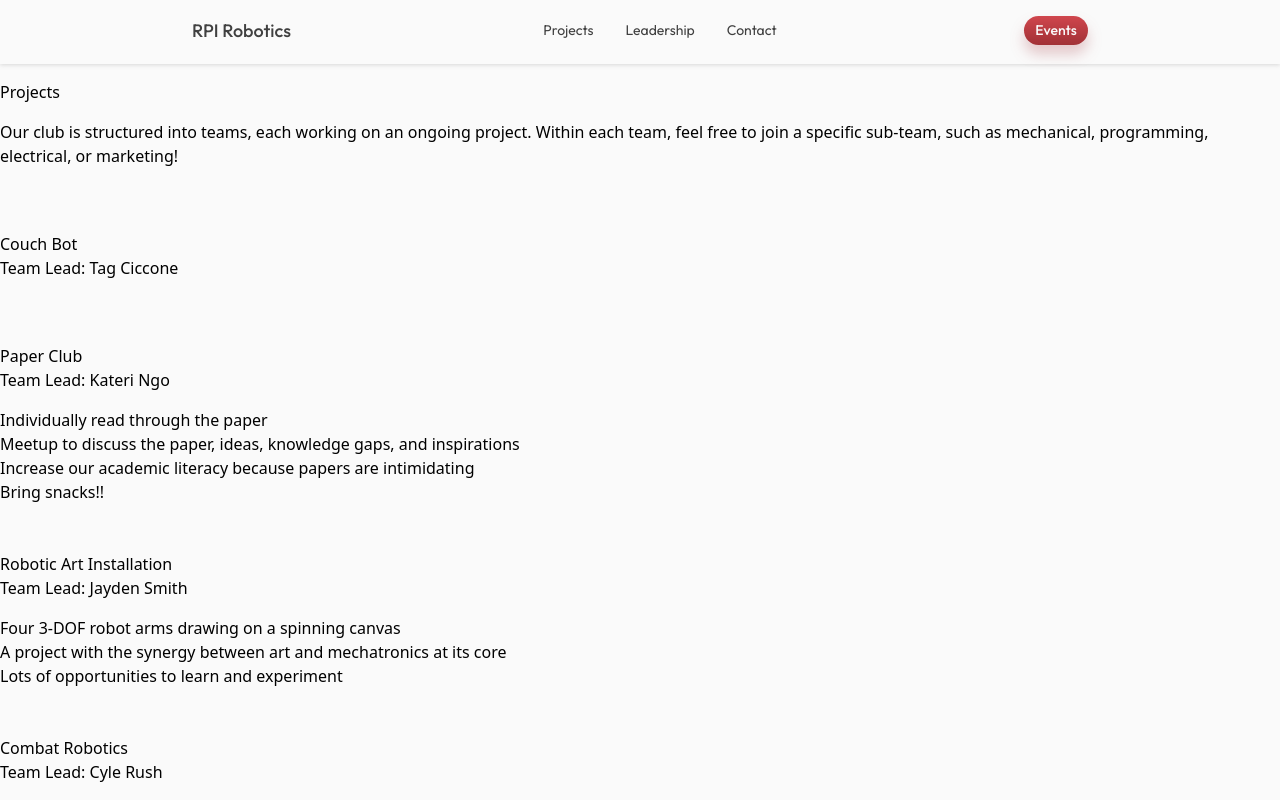
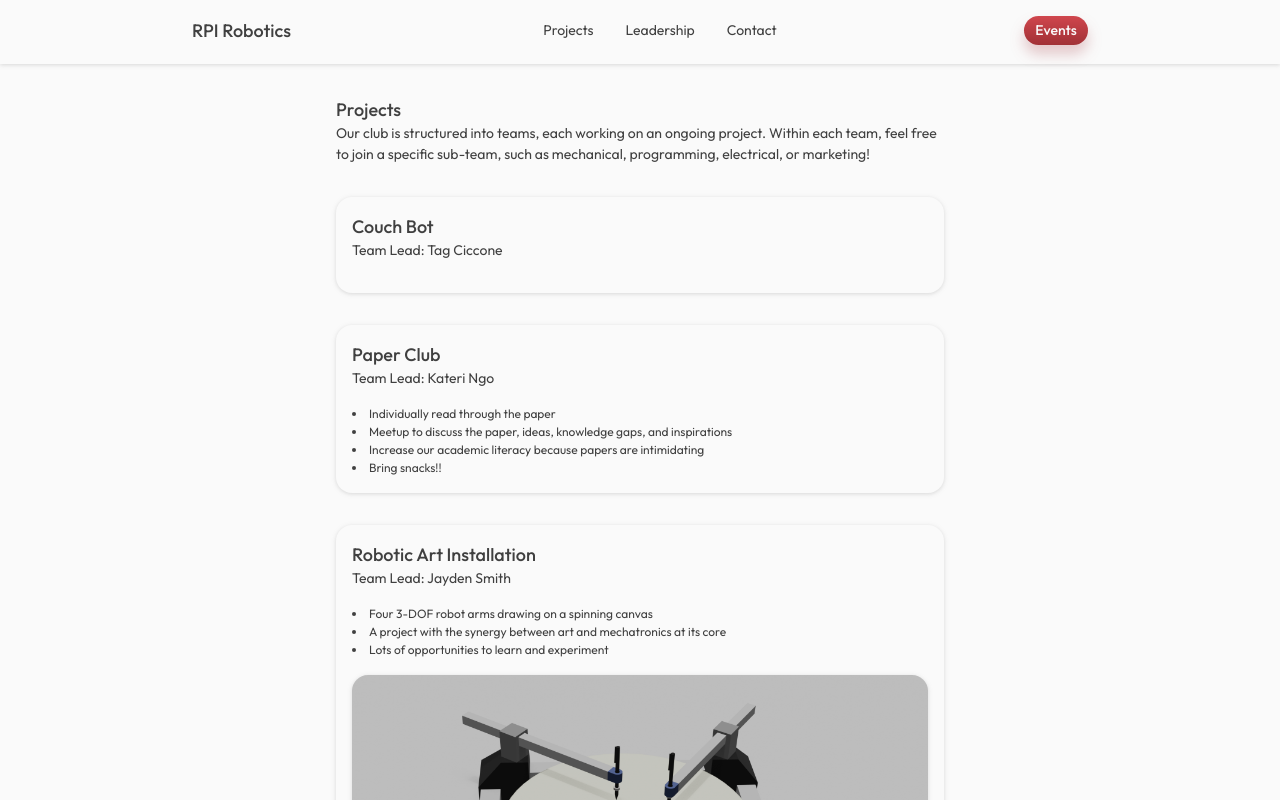
Before and after one commit to haydenheroux/rpi-robotics-website, a React (Vite) app: page / in a window 1280 px wide. Shown: the top 800 px of the page. Built offline with nearby package versions, Linux system fonts and the light colour scheme.

Commit message:
Build out project cards.

```diff
--- a/src/App.tsx
+++ b/src/App.tsx
@@ -3,17 +3,19 @@ import ProjectCard from "./components/ProjectCard";
 
 function App() {
   return (
-    <div className="flex flex-col gap-4">
+    <div>
       <Nav />
+      <div className="block h-8"></div>
       {/* TODO Move this content to projects page */}
-      <h1>Projects</h1>
-      <p>
+      <div className="w-full sm:w-2xl sm:mx-auto px-8">
+        <h1 className="type-title text-neutral-700">Projects</h1>
+        <p className="type-nav text-neutral-700">
           Our club is structured into teams, each working on an ongoing project.
           Within each team, feel free to join a specific sub-team, such as
           mechanical, programming, electrical, or marketing!
         </p>
         <div className="block h-8"></div>
-      <div className="flex flex-col gap-12">
+        <div className="flex flex-col gap-8">
           <ProjectCard name="Couch Bot" teamLead="Tag Ciccone" />
           <ProjectCard
             name="Paper Club"
@@ -33,6 +35,7 @@ function App() {
               "A project with the synergy between art and mechatronics at its core",
               "Lots of opportunities to learn and experiment",
             ]}
+            image="./rai.png"
           />
           <ProjectCard
             name="Combat Robotics"
@@ -68,6 +71,7 @@ function App() {
         </div>
         <div className="block h-16"></div>
       </div>
+    </div>
   );
 }
 
--- a/src/components/ProjectCard.tsx
+++ b/src/components/ProjectCard.tsx
@@ -2,19 +2,23 @@ export interface ProjectCardProps {
   name: string;
   teamLead: string;
   description?: string[];
+  image?: string;
 }
 
-function ProjectCard({ name, teamLead, description }: ProjectCardProps) {
+function ProjectCard({ name, teamLead, description, image }: ProjectCardProps) {
   return (
-    <div>
-      <h2>{name}</h2>
-      <span className="block mb-4">Team Lead: {teamLead}</span>
+    <div className="p-4 rounded-2xl bg-neutral-50 drop-shadow-sm/25 drop-shadow-neutral-500">
+      <h2 className="type-title text-neutral-700">{name}</h2>
+      <span className="block mb-4 type-nav text-neutral-700">Team Lead: {teamLead}</span>
       {description && (
-        <ul className="list-disc">
+        <ul className="block list-disc list-inside">
           {description.map((text) => (
-            <li>{text}</li>
+            <li className="type-nav-small text-neutral-700">{text}</li>
           ))}
         </ul>
+      )}
+      {image && (
+        <img src={image} alt={`${name} project image`} className="mt-4 rounded-2xl drop-shadow-sm/25 drop-shadow-neutral-500" />
       )}
     </div>
   );
--- a/src/index.css
+++ b/src/index.css
@@ -29,6 +29,14 @@
     font-style: normal;
     font-size: 14px;
   }
+
+  .type-nav-small {
+    font-family: "Outfit", sans-serif;
+    font-optical-sizing: auto;
+    font-weight: 400;
+    font-style: normal;
+    font-size: 12px;
+  }
 }
 
 @layer base {
```
Also changed, not shown: public/rai.png (added). Lines whose indentation alone changed are shown as unchanged.
